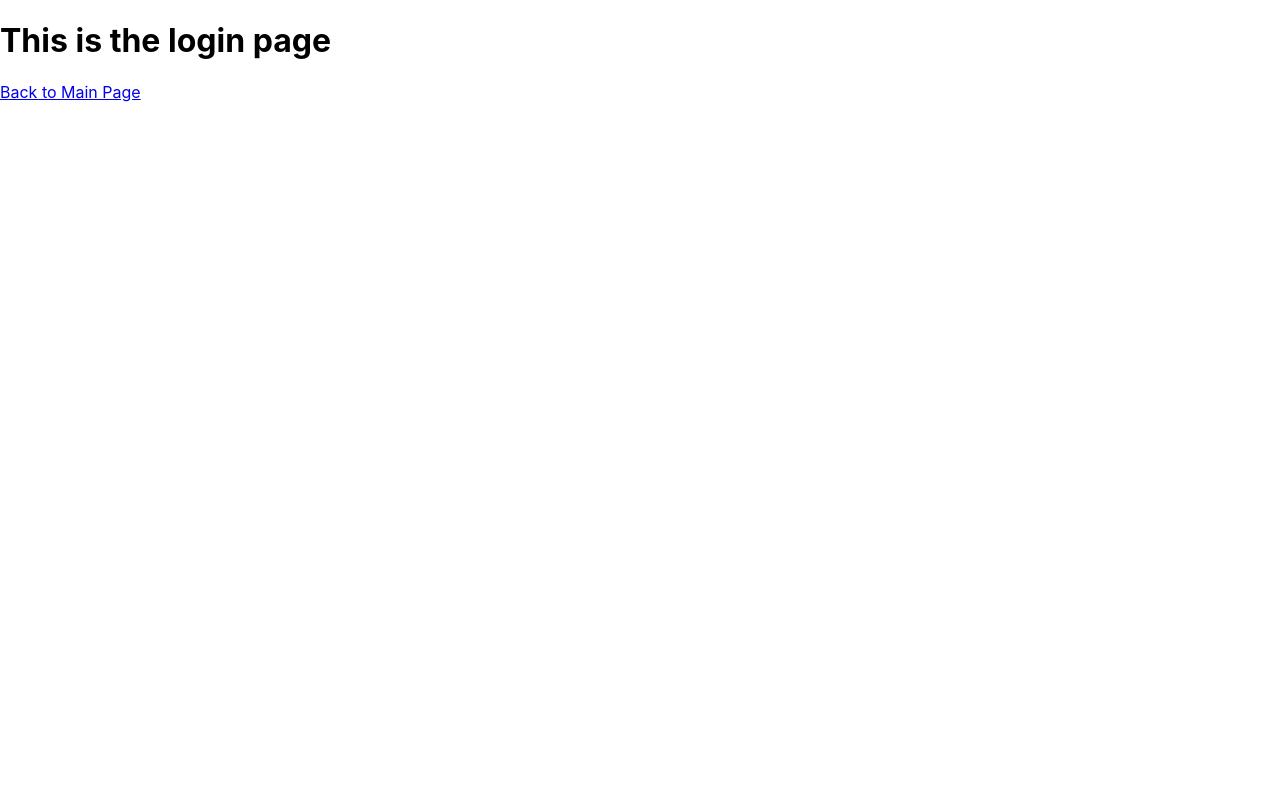
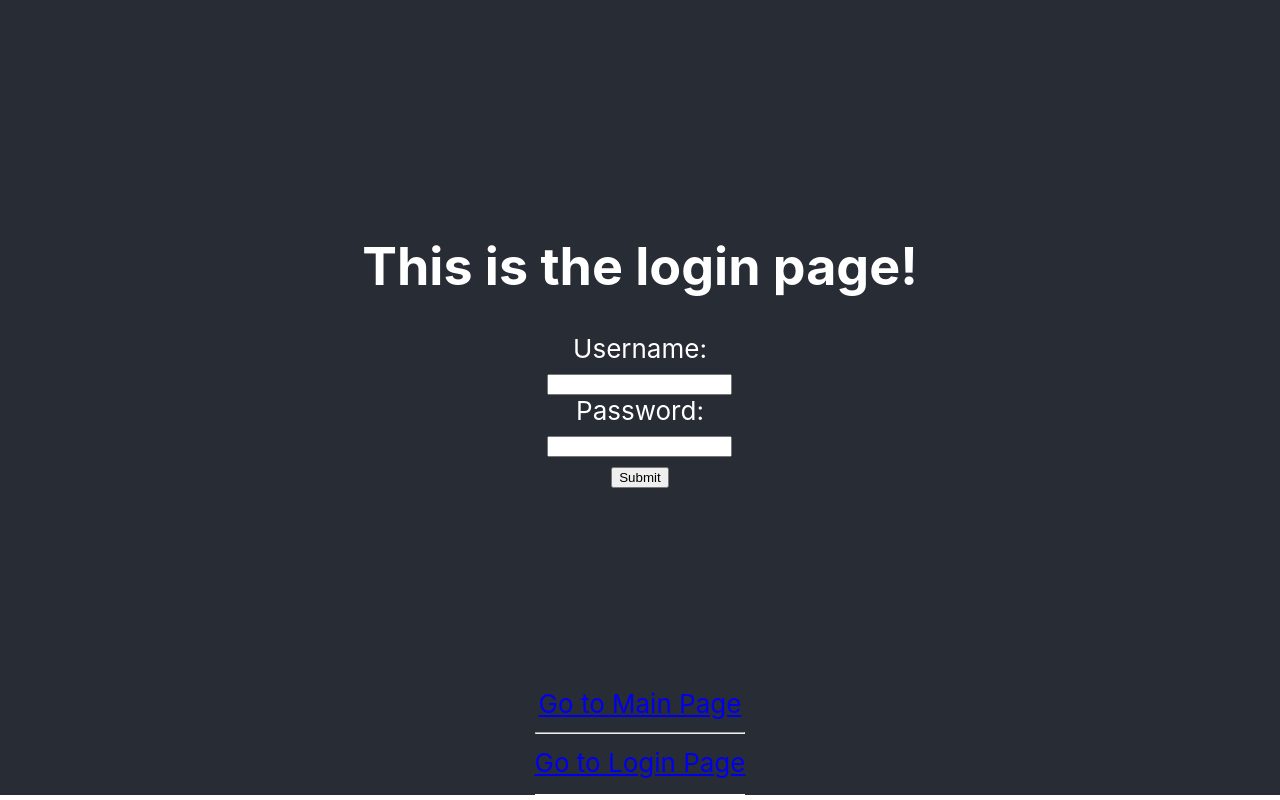
Before and after one commit to Jon-Wilkinson/Frontend-Mockup, a React (Create React App) app: page /login in a window 1280 px wide. Built offline with nearby package versions, Linux system fonts and the light colour scheme.

Commit message:
Testing login as react component

```diff
--- a/src/App.js
+++ b/src/App.js
@@ -1,14 +1,21 @@
-import './App.css';
+import './css/App.css';
 import './ethereum-test.js'
-import {Link} from 'react-router-dom';
+import {Outlet, Link} from 'react-router-dom';
 
 function App() {
   return (
     <div className="App">
-      <header className="App-header">
-        <h1>This is the frontend!</h1>
-        <Link to='/login'>Log in here!</Link>
-      </header>
+    <Outlet />
+      <nav
+        style={{
+          borderBottom: "solid 1px",
+          paddingBottom: "1rem",
+        }}
+      >
+        <Link to='mainpage'>Go to Main Page</Link>
+        <hr/>
+        <Link to='login'>Go to Login Page</Link>
+      </nav>
     </div>
   );
 }
--- a/src/Login.js
+++ b/src/Login.js
@@ -1,15 +1,54 @@
-import {Link} from 'react-router-dom';
+import React from 'react';
+import './css/Login.css';
+import { useNavigate } from 'react-router-dom'
 
-function Login() {
-    return (
-        <header>
-            <h1>
-                This is the login page
-            </h1>
-            <Link to='/'>Back to Main Page</Link>
-        </header>
+class Login extends React.Component {
+    constructor(props) {
+        super(props);
+        this.state = {
+            username: '',
+            password: '',
+        };
 
-    );
+        this.handleChange = this.handleChange.bind(this);
+        this.handleSubmit = this.handleSubmit.bind(this);
+    }
+
+    handleChange(event) {
+        this.setState({
+            username: event.target.username,
+            password: event.target.password,
+        });
+    }
+
+    handleSubmit(event) {
+        let navigate = useNavigate();
+        navigate('mainpage');
+        event.preventDefault();
+    }
+
+    render() {
+        return (
+            <header class="Login-header">
+                <h1>
+                    This is the login page!
+                </h1>
+                <form onSubmit={this.handleSubmit}>
+                    <label>
+                        Username: <br></br>
+                        <input type="text" name="username" value={this.state.username} onChange={this.handleChange}/>
+                    </label>
+                    <br></br>
+                    <label>
+                        Password: <br></br>
+                        <input type="password" name="password" value={this.state.password} onChange={this.handleChange} />
+                    </label>
+                    <br></br>
+                    <input type="submit" value="Submit" />
+                </form>
+            </header>
+        );
+    }
 }
 
 
--- /dev/null
+++ b/src/MainPage.js
@@ -0,0 +1,15 @@
+import {Outlet} from 'react-router-dom';
+import './css/MainPage.css';
+
+function MainPage() {
+    return (
+      <div className="MainPage">
+      <Outlet />
+        <header className="MainPage-header">
+          <h1>This is the Main Page!</h1>
+        </header>
+      </div>
+    );
+  }
+
+  export default MainPage;
--- a/src/App.css
+++ b/src/css/App.css
@@ -16,3 +16,14 @@
 .App-link {
   color: #61dafb;
 }
+
+div {
+  background-color: #282c34;
+  min-height: 100vh;
+  display: flex;
+  flex-direction: column;
+  align-items: center;
+  justify-content: center;
+  font-size: calc(10px + 2vmin);
+  color: white;
+}
--- /dev/null
+++ b/src/css/Login.css
@@ -0,0 +1,29 @@
+.Login {
+    text-align: center;
+  }
+
+.Login-header {
+background-color: #282c34;
+min-height: 86vh;
+display: flex;
+flex-direction: column;
+align-items: center;
+justify-content: center;
+font-size: calc(10px + 2vmin);
+color: white;
+}
+
+.Login-link {
+color: #61dafb;
+}
+
+div {
+  background-color: #282c34;
+  min-height: 86vh;
+  display: flex;
+  flex-direction: column;
+  align-items: center;
+  justify-content: center;
+  font-size: calc(10px + 2vmin);
+  color: white;
+}
--- /dev/null
+++ b/src/css/MainPage.css
@@ -0,0 +1,29 @@
+.MainPage {
+    text-align: center;
+  }
+
+  .MainPage-header {
+    background-color: #282c34;
+    min-height: 86vh;
+    display: flex;
+    flex-direction: column;
+    align-items: center;
+    justify-content: center;
+    font-size: calc(10px + 2vmin);
+    color: white;
+  }
+
+  .MainPage-link {
+    color: #61dafb;
+  }
+
+  div {
+    background-color: #282c34;
+    min-height: 86vh;
+    display: flex;
+    flex-direction: column;
+    align-items: center;
+    justify-content: center;
+    font-size: calc(10px + 2vmin);
+    color: white;
+  }
--- a/src/index.js
+++ b/src/index.js
@@ -6,13 +6,24 @@ import {BrowserRouter, Routes, Route} from 'react-router-dom';
 import './index.css';
 import App from './App';
 import Login from './Login';
+import MainPage from './MainPage';
 
 ReactDOM.render(
   <React.StrictMode>
     <BrowserRouter>
       <Routes>
-        <Route path="/" element={<App/>}/>
-        <Route path="/login" element={<Login/>}/>
+        <Route path="/" element={<App/>}>
+          <Route path="mainpage" element={<MainPage />} />
+          <Route path="login" element={<Login />} />
+          <Route
+            path="*"
+            element={
+              <main style={{ padding: "1rem" }}>
+                <p>There's nothing here!</p>
+              </main>
+            }
+          />
+        </Route>
       </Routes>
     </BrowserRouter>
   </React.StrictMode>,
```
Also changed, not shown: 1 other file (tests, documents, lock files or other folders).
